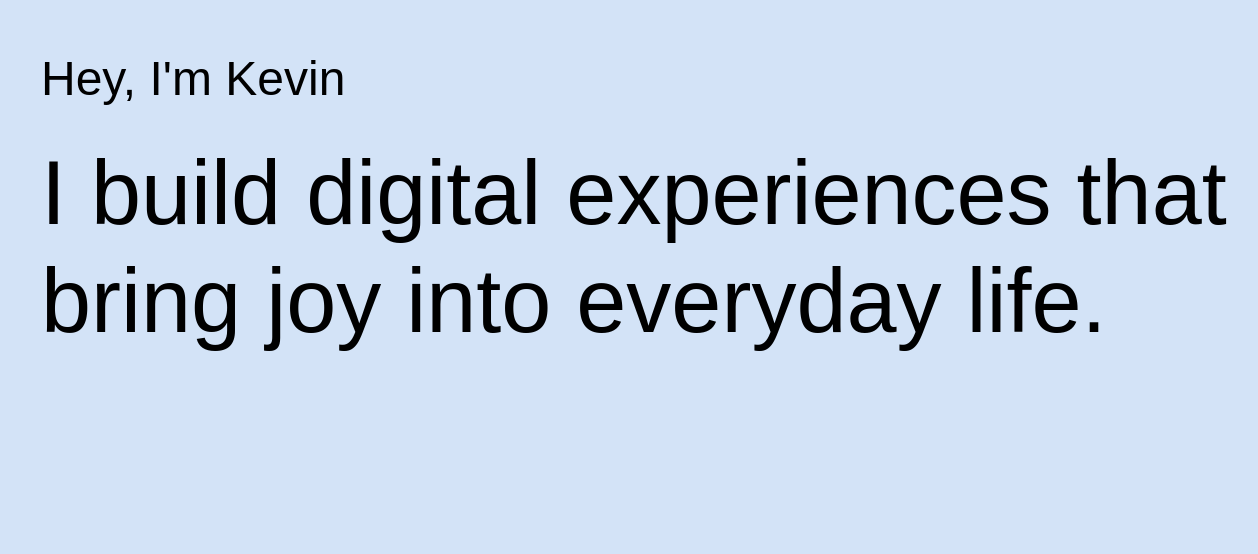
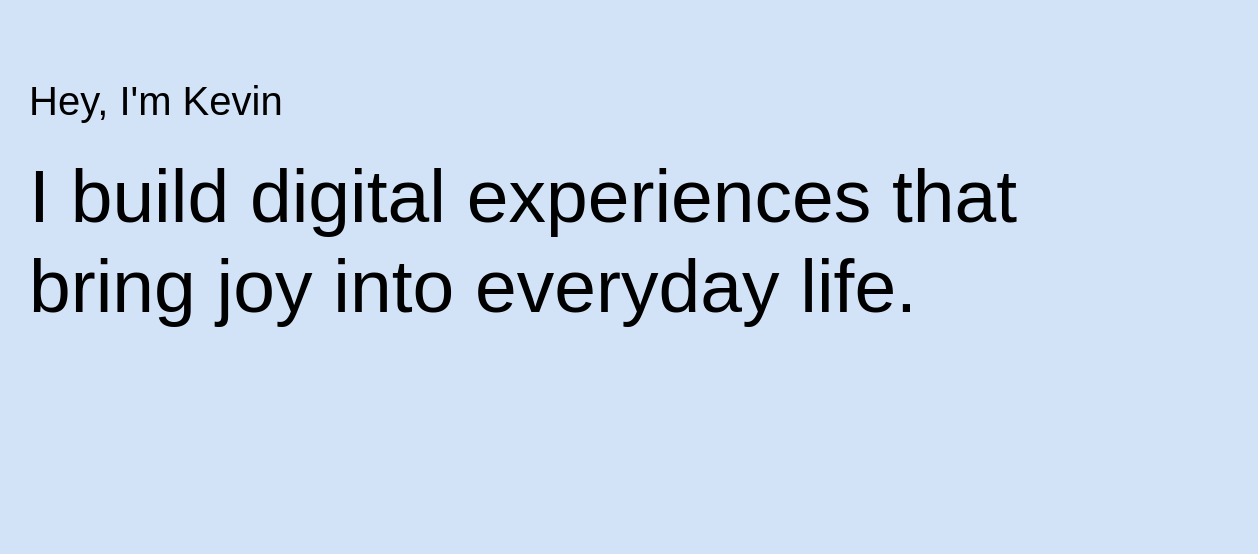
Before and after one commit to kevlatus/kevlatus.de, a Next.js app: page / in a window 1536 px wide. Shown: the part 189-743 px from the top of the page, without its empty margins (31-1289 px from the left). Built offline with nearby package versions, Linux system fonts and the light colour scheme; a web font is replaced by a local one; what @tailwindcss/typography would draw is missing.

Commit message:
feat: change display font

```diff
--- a/styles/globals.css
+++ b/styles/globals.css
@@ -66,19 +66,18 @@ body::-webkit-scrollbar-thumb {
 }
 
 html {
-  font-family: stencil-creek, sans-serif;
-  font-weight: 500;
-  font-size: 24px;
+  font-family: ff-cocon-pro, sans-serif;
+  font-size: 20px;
 }
 
 @media only screen and (min-width: 768px) {
   html {
-    font-size: 36px;
+    font-size: 30px;
   }
 }
 
 @media only screen and (min-width: 1536px) {
   html {
-    font-size: 48px;
+    font-size: 40px;
   }
 }
```
Also changed, not shown: 1 other file (tests, documents, lock files or other folders).
